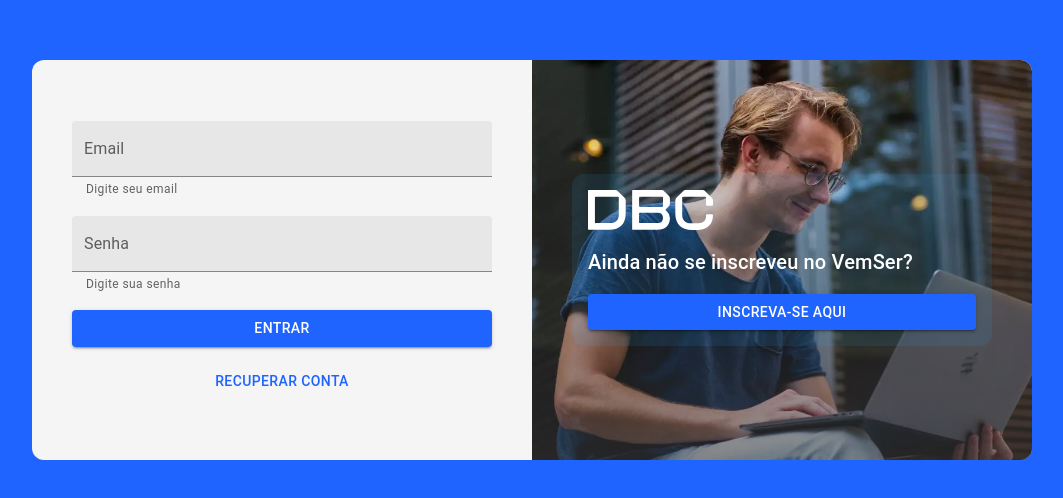
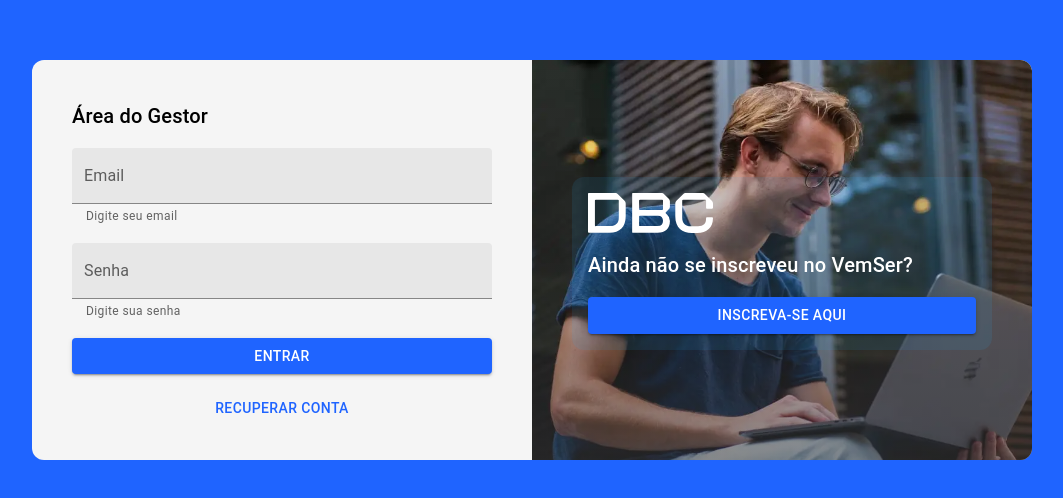
Before and after one commit to vemser/vemvemser-front, a React (Create React App) app: page / in a window 1280 px wide. Shown: the part 140-638 px from the top of the page, without its empty margins (108-1171 px from the left). Built offline with nearby package versions, Linux system fonts and the light colour scheme.

Commit message:
corrigida página home

```diff
--- a/public/index.html
+++ b/public/index.html
@@ -11,6 +11,7 @@
     <link rel="apple-touch-icon" sizes="180x180" href="/apple-touch-icon.png" />
     <link rel="icon" type="image/png" sizes="32x32" href="/favicon-32x32.png" />
     <link rel="icon" type="image/png" sizes="16x16" href="/favicon-16x16.png" />
+    <link rel="icon" type="image/x-icon" href="/favicon.ico">
     <title>DBC - VemVemser</title>
   </head>
   <body>
--- a/src/pages/Home/index.tsx
+++ b/src/pages/Home/index.tsx
@@ -120,6 +120,9 @@
                 id="login"
                 onSubmit={handleSubmit(handleLogin)}
               >
+                <Typography variant="h6" gutterBottom>
+                  Área do Gestor
+                </Typography>
                 <TextField
                   id="home-email"
                   error={!!errors.email}
```
